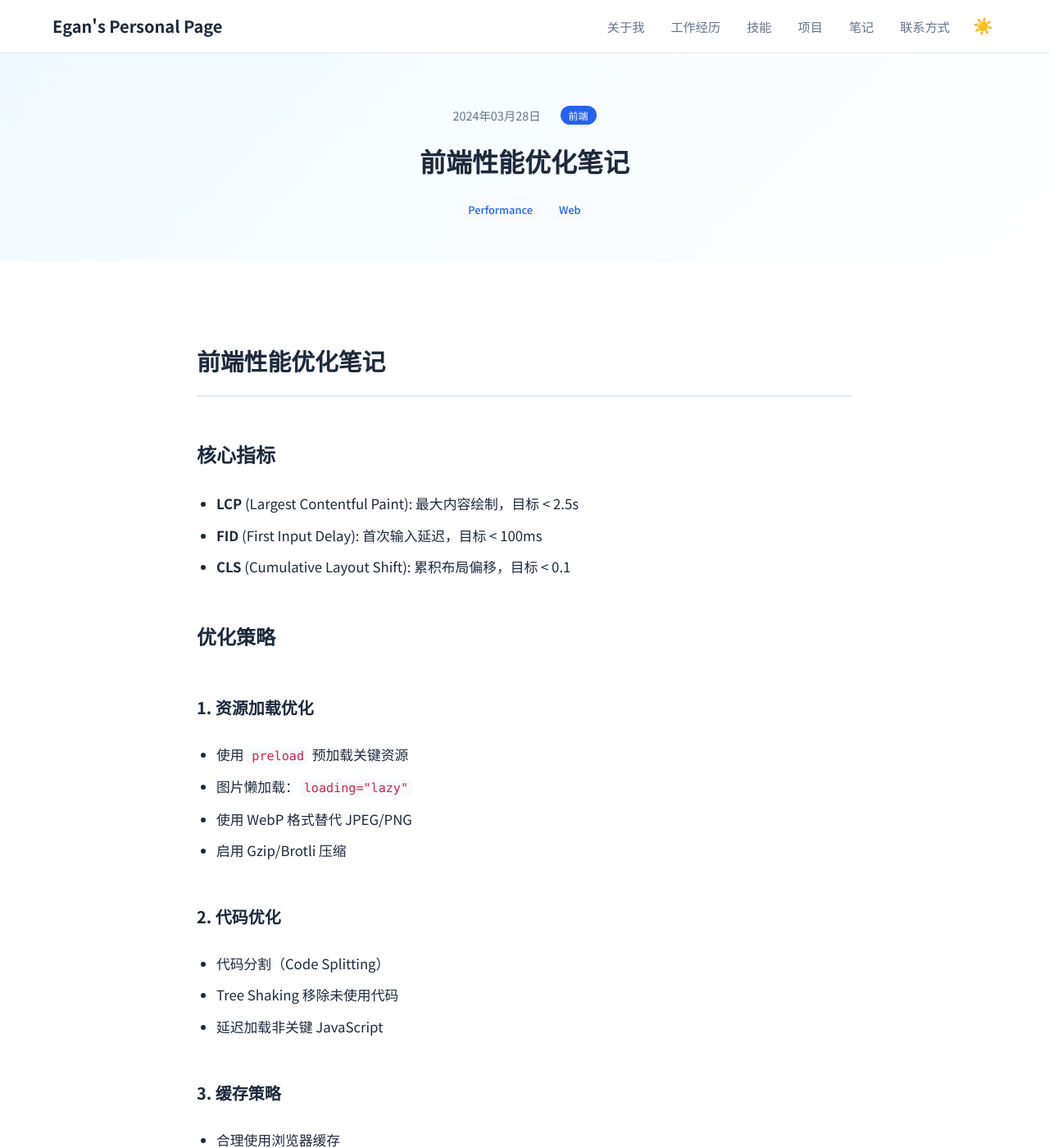
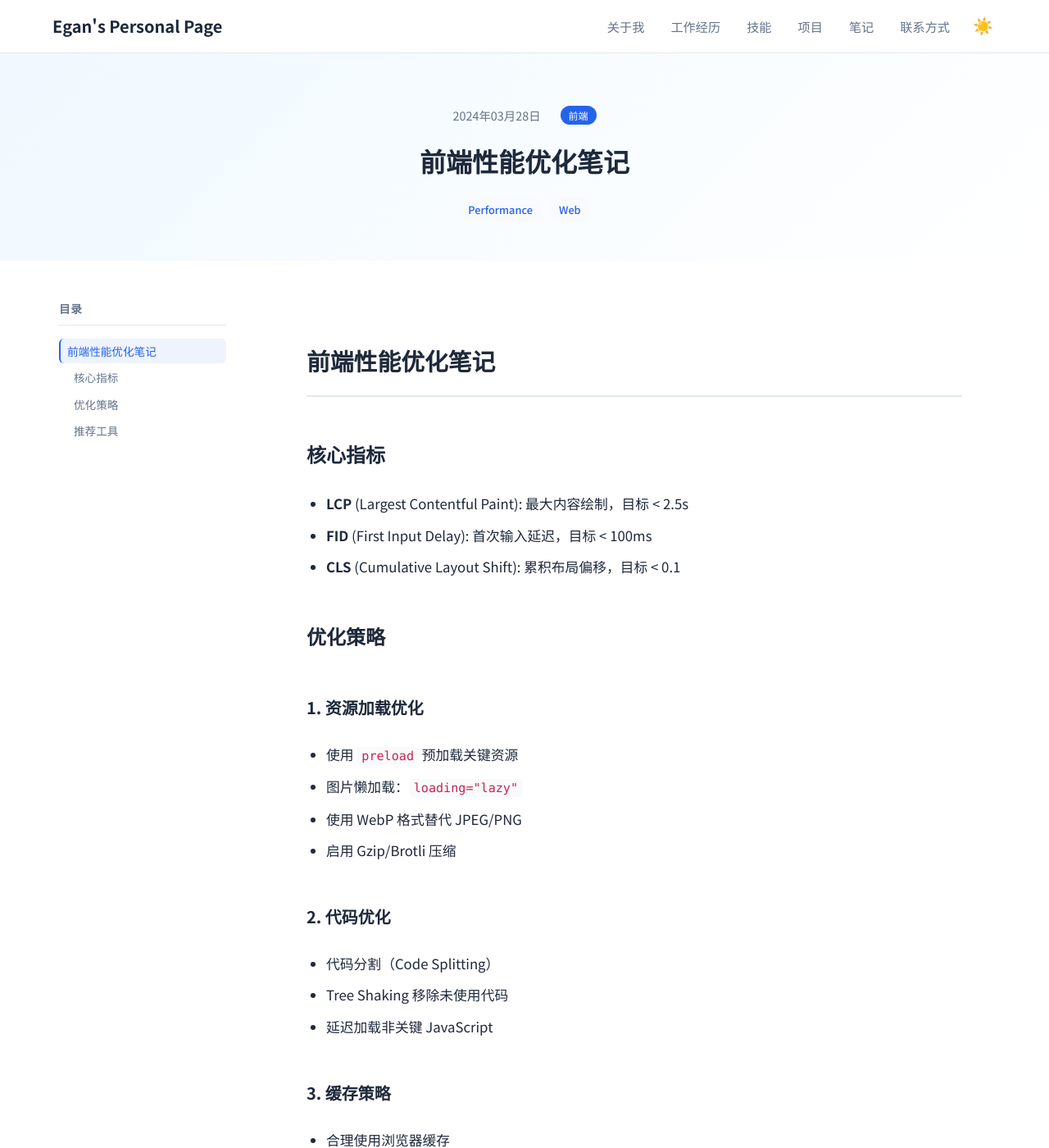
Before and after one commit to Lejun-Hu/Lejun-Hu.github.io, a Jekyll site: the page built from _notes/2024-03-28-performance.md, in a window 1280 px wide and 1400 px high. Shown: the whole window at 82% size. Built offline with Jekyll 4.4.1, drawn with Linux system fonts in a browser that asks for light colours.

Commit message:
Add floating TOC sidebar to note pages

```diff
--- a/_layouts/note.html
+++ b/_layouts/note.html
@@ -39,8 +39,22 @@
 
         <!-- 笔记正文 -->
         <section class="section note-body">
-          <div class="container">
-            <article class="note-content">
+          <div class="container note-container">
+            <!-- 左侧浮动目录 -->
+            <aside class="toc-sidebar">
+              <div class="toc-sidebar-inner">
+                <nav class="toc-nav" aria-label="文章目录">
+                  <div class="toc-title">目录</div>
+                  <ul class="toc-list" id="toc-list">
+                    <!-- JS 动态生成目录项 -->
+                  </ul>
+                </nav>
+              </div>
+            </aside>
+
+            <!-- 右侧文章内容 -->
+            <div class="note-body-main">
+              <article class="note-content" id="note-content">
                 {{ content }}
               </article>
 
@@ -49,6 +63,7 @@
                 <a href="{{ '/notes/' | relative_url }}" class="btn btn-secondary">
                   ← 返回笔记列表
                 </a>
+              </div>
             </div>
           </div>
         </section>
--- a/assets/css/main.scss
+++ b/assets/css/main.scss
@@ -1365,6 +1365,117 @@ a {
 }
 
 // ============================================
+// 12b. 笔记页面目录侧边栏 (TOC Sidebar)
+// ============================================
+
+.note-container {
+  display: flex;
+  align-items: flex-start;
+  gap: var(--space-xl);
+  max-width: 1200px;
+  margin: 0 auto;
+  padding: 0 var(--space-lg);
+}
+
+.toc-sidebar {
+  position: sticky;
+  top: 90px;
+  flex-shrink: 0;
+  width: 220px;
+  max-height: calc(100vh - 120px);
+  overflow: hidden;
+
+  @media (max-width: 1100px) {
+    display: none;
+  }
+}
+
+.toc-sidebar-inner {
+  max-height: calc(100vh - 120px);
+  overflow-y: auto;
+  padding-right: var(--space-sm);
+
+  // 隐藏滚动条但保留滚动功能
+  scrollbar-width: none;
+  -ms-overflow-style: none;
+
+  &::-webkit-scrollbar {
+    display: none;
+  }
+}
+
+.toc-title {
+  font-size: 0.85rem;
+  font-weight: 600;
+  color: var(--color-text-light);
+  text-transform: uppercase;
+  letter-spacing: 0.05em;
+  margin-bottom: var(--space-sm);
+  padding-bottom: var(--space-xs);
+  border-bottom: 1px solid var(--color-border);
+}
+
+.toc-list {
+  list-style: none;
+  padding: 0;
+  margin: 0;
+}
+
+.toc-item {
+  margin-bottom: 2px;
+}
+
+.toc-link {
+  display: block;
+  padding: 5px 8px;
+  border-radius: var(--radius-sm);
+  font-size: 0.85rem;
+  line-height: 1.5;
+  color: var(--color-text-light);
+  text-decoration: none;
+  transition: background 0.15s, color 0.15s;
+  border-left: 2px solid transparent;
+
+  &:hover {
+    background: var(--color-bg-alt);
+    color: var(--color-text);
+  }
+
+  &.active {
+    color: var(--color-primary);
+    background: var(--color-tag-bg);
+    border-left-color: var(--color-primary);
+    font-weight: 500;
+  }
+}
+
+.toc-link-h1 {
+  font-weight: 500;
+}
+
+.toc-link-h2 {
+  padding-left: 16px;
+}
+
+.note-body-main {
+  flex: 1;
+  min-width: 0;
+}
+
+// 响应式：窄屏幕时恢复居中布局
+@media (max-width: 1100px) {
+  .note-container {
+    display: block;
+    max-width: 800px;
+    padding: 0 var(--space-lg);
+  }
+
+  .note-body-main {
+    width: 100%;
+  }
+}
+
+// ============================================
 // 13. 打印优化（生成 PDF 简历时有用）
 // ============================================
 
--- a/assets/js/main.js
+++ b/assets/js/main.js
@@ -208,3 +208,106 @@ document.addEventListener('DOMContentLoaded', () => {
     header.addEventListener('click', toggleProject);
   });
 });
+
+// ============================================
+// 笔记页面目录侧边栏 (TOC Sidebar)
+// ============================================
+
+/**
+ * 生成并管理笔记页面的浮动目录
+ * - 从文章内容的 h1, h2 标题提取目录
+ * - 点击目录项平滑滚动到对应标题
+ * - 滚动时高亮当前阅读的章节
+ */
+(function() {
+  const tocList = document.getElementById('toc-list');
+  const noteContent = document.getElementById('note-content');
+  if (!tocList || !noteContent) return;
+
+  // 提取 h1, h2 标题
+  const headings = noteContent.querySelectorAll('h1, h2');
+  if (headings.length === 0) {
+    // 没有标题时隐藏目录栏
+    const sidebar = document.querySelector('.toc-sidebar');
+    if (sidebar) sidebar.style.display = 'none';
+    return;
+  }
+
+  const tocItems = [];
+
+  headings.forEach((heading, index) => {
+    // 确保每个标题都有 id
+    if (!heading.id) {
+      heading.id = 'toc-heading-' + index;
+    }
+
+    const level = heading.tagName.toLowerCase(); // h1 或 h2
+    const text = heading.textContent.trim();
+    const id = heading.id;
+
+    const li = document.createElement('li');
+    li.className = 'toc-item';
+
+    const a = document.createElement('a');
+    a.href = '#' + id;
+    a.className = 'toc-link toc-link-' + level;
+    a.textContent = text;
+    a.dataset.target = id;
+
+    // 点击平滑滚动
+    a.addEventListener('click', function(e) {
+      e.preventDefault();
+      const target = document.getElementById(id);
+      if (target) {
+        const headerOffset = 80; // 留出顶部导航空间
+        const elementPosition = target.getBoundingClientRect().top;
+        const offsetPosition = elementPosition + window.pageYOffset - headerOffset;
+
+        window.scrollTo({
+          top: offsetPosition,
+          behavior: 'smooth'
+        });
+
+        // 更新 URL hash（不触发默认跳转）
+        history.pushState(null, null, '#' + id);
+      }
+    });
+
+    li.appendChild(a);
+    tocList.appendChild(li);
+
+    tocItems.push({ link: a, heading: heading });
+  });
+
+  // 滚动高亮当前章节（使用 IntersectionObserver）
+  const observerOptions = {
+    root: null,
+    rootMargin: '-80px 0px -60% 0px',
+    threshold: 0
+  };
+
+  const observer = new IntersectionObserver((entries) => {
+    entries.forEach(entry => {
+      if (entry.isIntersecting) {
+        // 移除所有高亮
+        tocItems.forEach(item => item.link.classList.remove('active'));
+        // 高亮当前
+        const activeItem = tocItems.find(item => item.heading === entry.target);
+        if (activeItem) {
+          activeItem.link.classList.add('active');
+        }
+      }
+    });
+  }, observerOptions);
+
+  headings.forEach(heading => observer.observe(heading));
+
+  // 页面加载时，如果 URL 有 hash，高亮对应目录项
+  if (window.location.hash) {
+    const hash = window.location.hash.slice(1);
+    const activeItem = tocItems.find(item => item.heading.id === hash);
+    if (activeItem) {
+      activeItem.link.classList.add('active');
+    }
+  }
+})();
```
Lines whose indentation alone changed are shown as unchanged.
